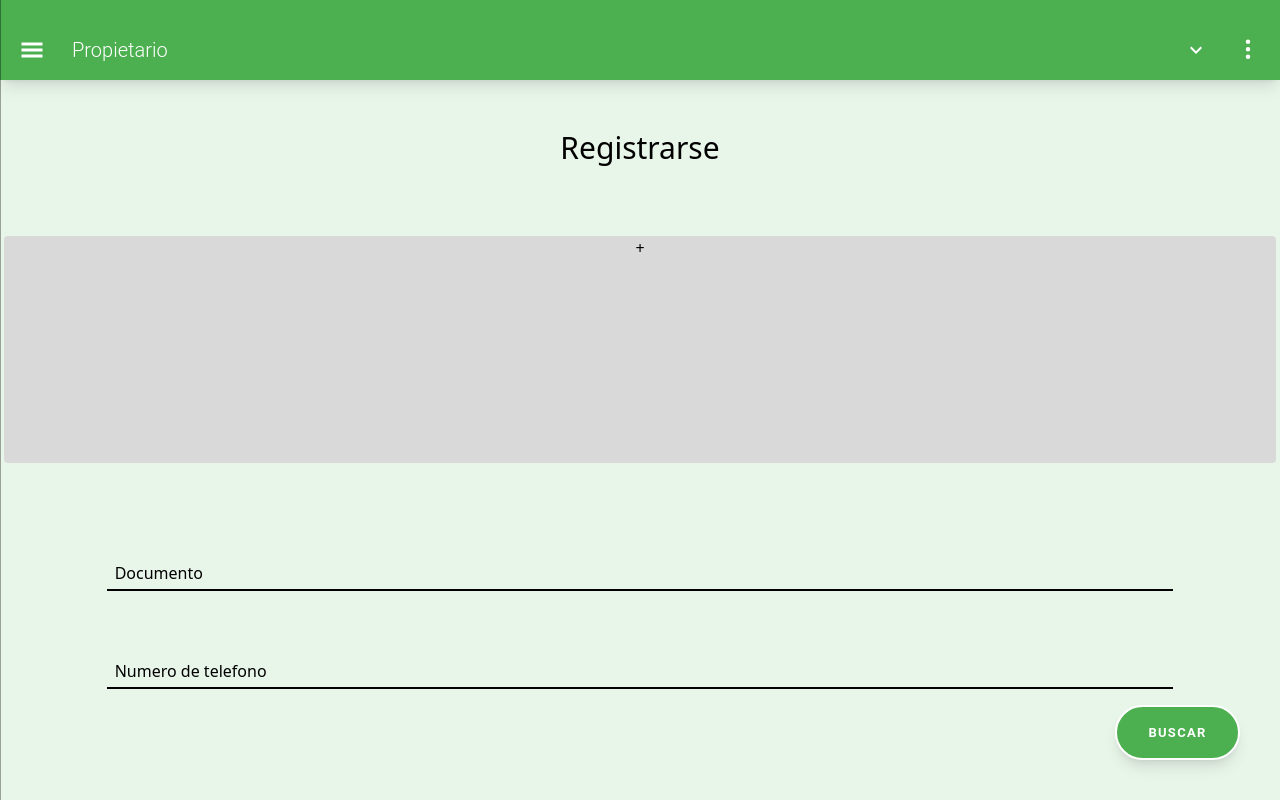
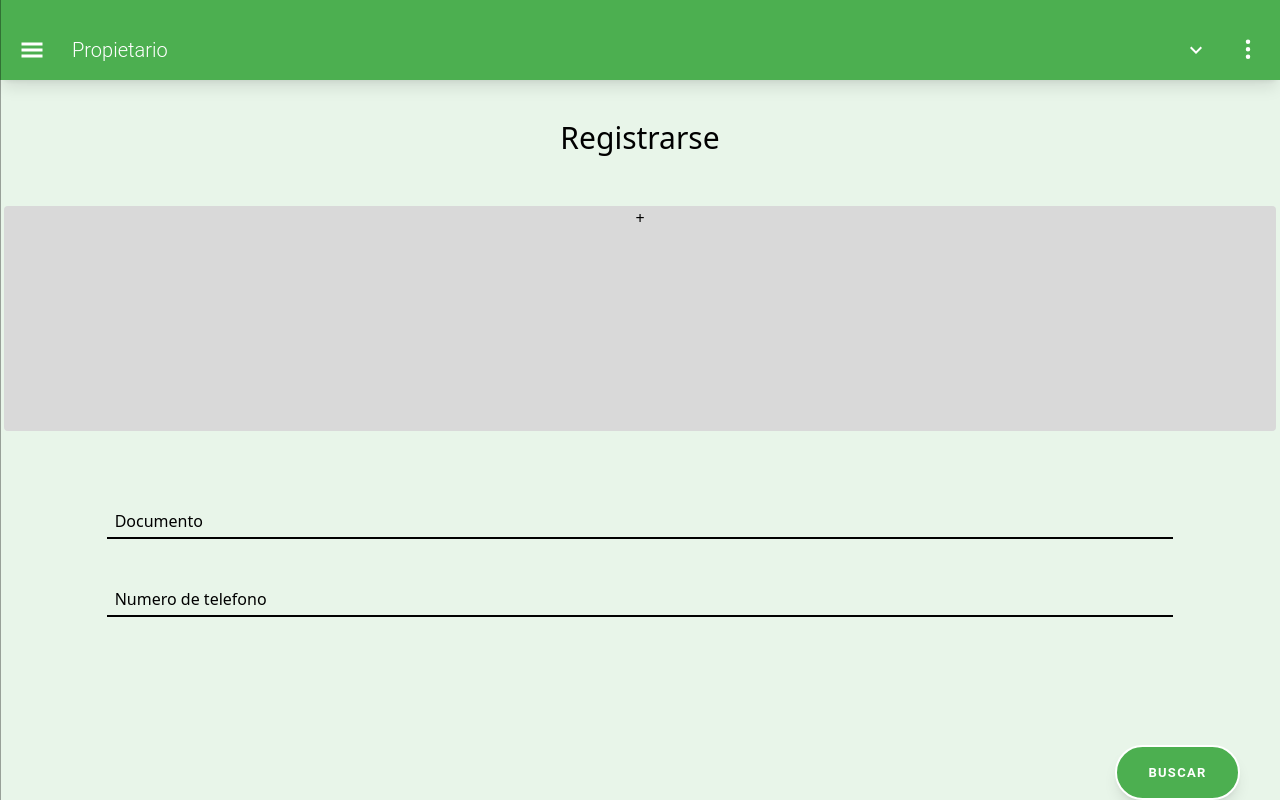
Before and after one commit to No-Country/c10-39-ft-nest-react, a React (Vite) app in the folder client/: page /propietarios/registro in a window 1280 px wide. Built offline with nearby package versions, Linux system fonts and the light colour scheme; no server answers.

Commit message:
fix bug in owner Register button position

```diff
--- a/client/src/Pages/OwnerRegister.tsx
+++ b/client/src/Pages/OwnerRegister.tsx
@@ -6,16 +6,20 @@ import Input from '../Components/Input';
 const OwnerRegister: FC = () => {
   return (
     <Layout title="Propietario">
-      <h2 className="text-center text-3xl mt-[50px]">Registrarse</h2>
-      <div className="bg-[#D9D9D9] cursor-pointer mx-1 my-[70px] relative rounded h-[227px] text-center ">
+      <div className="flex flex-col min-h-[90vh] gap-10 justify-between">
+        <div>
+          <h2 className="text-center text-3xl mt-[40px]">Registrarse</h2>
+          <div className="bg-[#D9D9D9] cursor-pointer mx-1 my-[50px] relative rounded h-[225px] text-center ">
             +
           </div>
-      <div className="flex flex-col w-full items-center gap-10">
+          <div className="flex flex-col w-full items-center gap-5">
             <Input type="text" label="Documento" state="" setState={() => {}} />
             <Input type="text" label="Numero de telefono" state="" setState={() => {}} />
           </div>
-      <div className="absolute bottom-10 right-10">
+        </div>
+        <div className="flex w-full justify-end px-10">
           <PrimaryButton text="BUSCAR" />
+        </div>
       </div>
     </Layout>
   );
```
Lines whose indentation alone changed are shown as unchanged.
